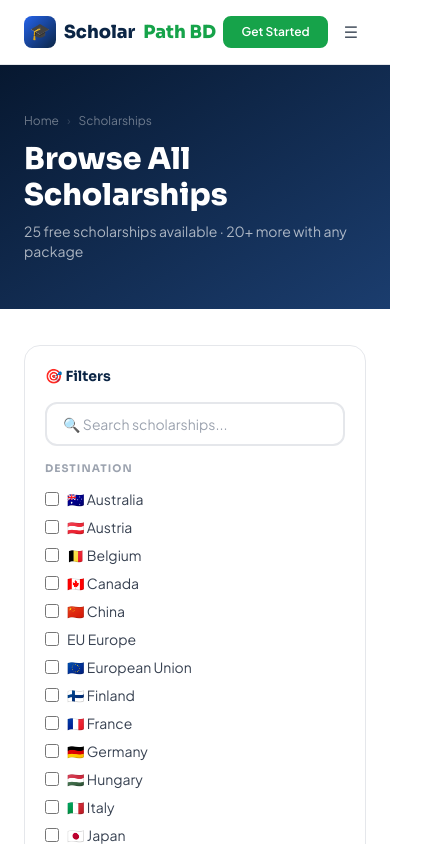
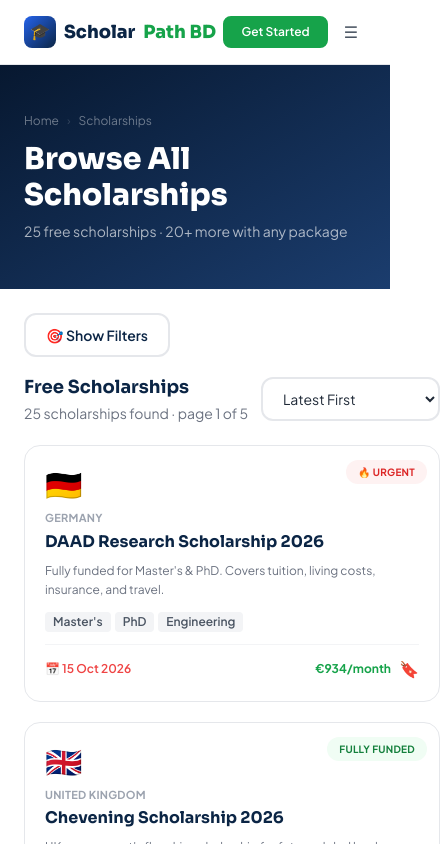
Before and after one commit to shajidhossain626-cell/Schoolar-path-Bd-Front-end, a React (Vite) app: page /scholarships in a window 390 px wide. Shown: the top 844 px of the page, 440 px wide, since content can reach past the window. Built offline with nearby package versions, Linux system fonts and the light colour scheme.

Commit message:
fix mobile problem

```diff
--- a/src/components/common/FilterSidebar.jsx
+++ b/src/components/common/FilterSidebar.jsx
@@ -46,7 +46,7 @@
     filters.fields.length || filters.deadline || filters.search
 
   return (
-    <div className="bg-white border border-gray-200 rounded-2xl p-5 sticky top-20">
+    <div className="bg-white border border-gray-200 rounded-2xl p-5 md:sticky md:top-20">
       <div className="flex items-center justify-between mb-4">
         <h3 className="font-head font-bold text-navy-800 text-sm">🎯 Filters</h3>
         {hasFilters && (
--- a/src/pages/ListingPage.jsx
+++ b/src/pages/ListingPage.jsx
@@ -7,16 +7,16 @@
 import { useScholarships } from '@context/ScholarshipContext'
 
 const FREE_LIMIT = 25
-const PER_PAGE = 6
+const PER_PAGE   = 6
 
 export default function ListingPage() {
   const { filtered, paginated, filters, updateFilter, clearAll, page, setPage, totalPages, resultCount } = useFilters()
   const [searchParams] = useSearchParams()
   const { isLoggedIn, isPaid } = useAuth()
-  const { scholarships } = useScholarships()
+  const { scholarships }       = useScholarships()
   const [freePage, setFreePage] = useState(1)
+  const [showFilters, setShowFilters] = useState(false)   // mobile filter toggle
 
-  // Reset free page when filters change
   useEffect(() => { setFreePage(1) }, [filters])
 
   useEffect(() => {
@@ -30,18 +30,20 @@
   const allFree     = scholarships.filter(s => s.featured).slice(0, FREE_LIMIT)
   const lockedCount = totalAll - allFree.length
 
-  // For FREE users: apply filters to featured scholarships only
-  const freeFiltered    = isPaid ? [] : filtered.filter(s => s.featured).slice(0, FREE_LIMIT)
-  const freeTotalPages  = Math.ceil(freeFiltered.length / PER_PAGE)
-  const freePaginated   = freeFiltered.slice((freePage - 1) * PER_PAGE, freePage * PER_PAGE)
+  const freeFiltered   = isPaid ? [] : filtered.filter(s => s.featured).slice(0, FREE_LIMIT)
+  const freeTotalPages = Math.ceil(freeFiltered.length / PER_PAGE)
+  const freePaginated  = freeFiltered.slice((freePage - 1) * PER_PAGE, freePage * PER_PAGE)
 
-  const visibleCards = isPaid ? paginated : freePaginated
-  const currentPage  = isPaid ? page : freePage
-  const currentTotal = isPaid ? totalPages : freeTotalPages
-  const handlePage   = isPaid ? setPage : setFreePage
-
+  const visibleCards    = isPaid ? paginated : freePaginated
+  const currentPage     = isPaid ? page      : freePage
+  const currentTotal    = isPaid ? totalPages : freeTotalPages
+  const handlePage      = isPaid ? setPage    : setFreePage
   const freeResultCount = freeFiltered.length
   const showUnlockBanner = !isPaid && freePage === freeTotalPages && freeFiltered.length > 0
+
+  // Count active filters for mobile badge
+  const activeFilters = filters.countries.length + filters.degrees.length +
+    filters.funding.length + filters.fields.length + (filters.search ? 1 : 0)
 
   return (
     <>
@@ -52,18 +54,52 @@
           <p>
             {isPaid
               ? `${totalAll}+ verified international scholarships — full access unlocked ✅`
-              : `${allFree.length} free scholarships available · ${lockedCount}+ more with any package`}
+              : `${allFree.length} free scholarships · ${lockedCount}+ more with any package`}
           </p>
         </div>
       </div>
 
-      <div className="container">
-        <div className="grid md:grid-cols-[260px_1fr] gap-7 py-9 items-start">
+      <div className="container py-6">
+
+        {/* ── MOBILE FILTER TOGGLE BUTTON ── */}
+        <div className="md:hidden mb-4 flex gap-3">
+          <button
+            onClick={() => setShowFilters(f => !f)}
+            className="btn btn-outline flex items-center gap-2 text-sm">
+            🎯 {showFilters ? 'Hide Filters' : 'Show Filters'}
+            {activeFilters > 0 && (
+              <span className="bg-blue-600 text-white text-xs rounded-full w-5 h-5 flex items-center justify-center font-bold">
+                {activeFilters}
+              </span>
+            )}
+          </button>
+          {activeFilters > 0 && (
+            <button onClick={clearAll} className="btn btn-outline text-sm text-red-500 border-red-300">
+              Clear All
+            </button>
+          )}
+        </div>
+
+        {/* ── MOBILE FILTER DRAWER ── */}
+        {showFilters && (
+          <div className="md:hidden mb-5">
             <FilterSidebar />
+          </div>
+        )}
+
+        {/* ── DESKTOP: side by side layout ── */}
+        <div className="grid md:grid-cols-[260px_1fr] gap-7 items-start">
+
+          {/* Sidebar — hidden on mobile, shown on desktop */}
+          <div className="hidden md:block">
+            <FilterSidebar />
+          </div>
+
+          {/* Main content */}
           <div>
 
             {/* Header row */}
-            <div className="flex items-center justify-between mb-5">
+            <div className="flex items-center justify-between mb-5 flex-wrap gap-3">
               <div>
                 <h2 className="font-head font-bold text-navy-800 text-lg">
                   {isPaid ? 'All Scholarships' : 'Free Scholarships'}
@@ -82,7 +118,7 @@
               </select>
             </div>
 
-            {/* Scholarship cards */}
+            {/* Cards */}
             {visibleCards.length > 0 ? (
               <div className="grid sm:grid-cols-2 gap-5">
                 {visibleCards.map(s => <ScholarshipCard key={s.id} scholarship={s} />)}
@@ -90,31 +126,38 @@
             ) : (
               <div className="text-center py-16">
                 <div className="text-5xl mb-4">🔍</div>
-                <h3 className="font-head font-bold text-navy-800 text-lg mb-2">No scholarships match your filters</h3>
-                <p className="text-gray-500 text-sm mb-5">Try removing some filters or broadening your search.</p>
+                <h3 className="font-head font-bold text-navy-800 text-lg mb-2">No scholarships match</h3>
+                <p className="text-gray-500 text-sm mb-5">Try removing some filters.</p>
                 <button onClick={clearAll} className="btn btn-outline">Clear All Filters</button>
               </div>
             )}
 
-            {/* Pagination — always visible */}
+            {/* Pagination — scrollable on mobile, always visible */}
             {currentTotal > 1 && (
-              <div className="flex gap-2 mt-8 justify-center flex-wrap">
+              <div className="mt-8 overflow-x-auto pb-2">
+                <div className="flex gap-2 justify-center" style={{minWidth: 'max-content', margin: '0 auto'}}>
                   <button
-                  onClick={() => handlePage(p => Math.max(1, p - 1))}
+                    onClick={() => { handlePage(p => Math.max(1, p - 1)); window.scrollTo(0,0) }}
                     disabled={currentPage === 1}
-                  className="btn btn-outline btn-sm">← Prev</button>
+                    className="btn btn-outline btn-sm flex-shrink-0">← Prev</button>
+
                   {Array.from({ length: currentTotal }, (_, i) => i + 1).map(p => (
-                  <button key={p} onClick={() => handlePage(p)}
-                    className={`btn btn-sm ${p === currentPage ? 'btn-primary' : 'btn-outline'}`}>{p}</button>
+                    <button key={p}
+                      onClick={() => { handlePage(p); window.scrollTo(0,0) }}
+                      className={`btn btn-sm flex-shrink-0 ${p === currentPage ? 'btn-primary' : 'btn-outline'}`}>
+                      {p}
+                    </button>
                   ))}
+
                   <button
-                  onClick={() => handlePage(p => Math.min(currentTotal, p + 1))}
+                    onClick={() => { handlePage(p => Math.min(currentTotal, p + 1)); window.scrollTo(0,0) }}
                     disabled={currentPage === currentTotal}
-                  className="btn btn-outline btn-sm">Next →</button>
+                    className="btn btn-outline btn-sm flex-shrink-0">Next →</button>
+                </div>
               </div>
             )}
 
-            {/* Unlock banner — below last page only */}
+            {/* Unlock banner — last page only */}
             {showUnlockBanner && (
               <div className="mt-8 rounded-2xl border-2 border-dashed border-blue-300 bg-blue-50 p-6 text-center">
                 <div className="text-3xl mb-2">🔒</div>
@@ -122,7 +165,7 @@
                   You've seen all {allFree.length} free scholarships
                 </h3>
                 <p className="text-gray-500 text-sm mb-4 max-w-md mx-auto">
-                  Unlock <strong>{lockedCount}+ more scholarships</strong> including DAAD, Chevening, MEXT, Australia Awards and more — starting from just ৳5,000.
+                  Unlock <strong>{lockedCount}+ more scholarships</strong> — DAAD, Chevening, MEXT, Australia Awards and more — from just ৳5,000.
                 </p>
                 <div className="flex flex-col sm:flex-row gap-3 justify-center">
                   <Link to="/services" className="btn btn-primary px-6">
@@ -137,7 +180,7 @@
                 {!isLoggedIn && (
                   <p className="text-xs text-gray-400 mt-3">
                     Already have a package?{' '}
-                    <Link to="/dashboard" className="text-blue-600 underline">Sign in to unlock →</Link>
+                    <Link to="/dashboard" className="text-blue-600 underline">Sign in →</Link>
                   </p>
                 )}
               </div>
```
Lines whose indentation alone changed are shown as unchanged.
